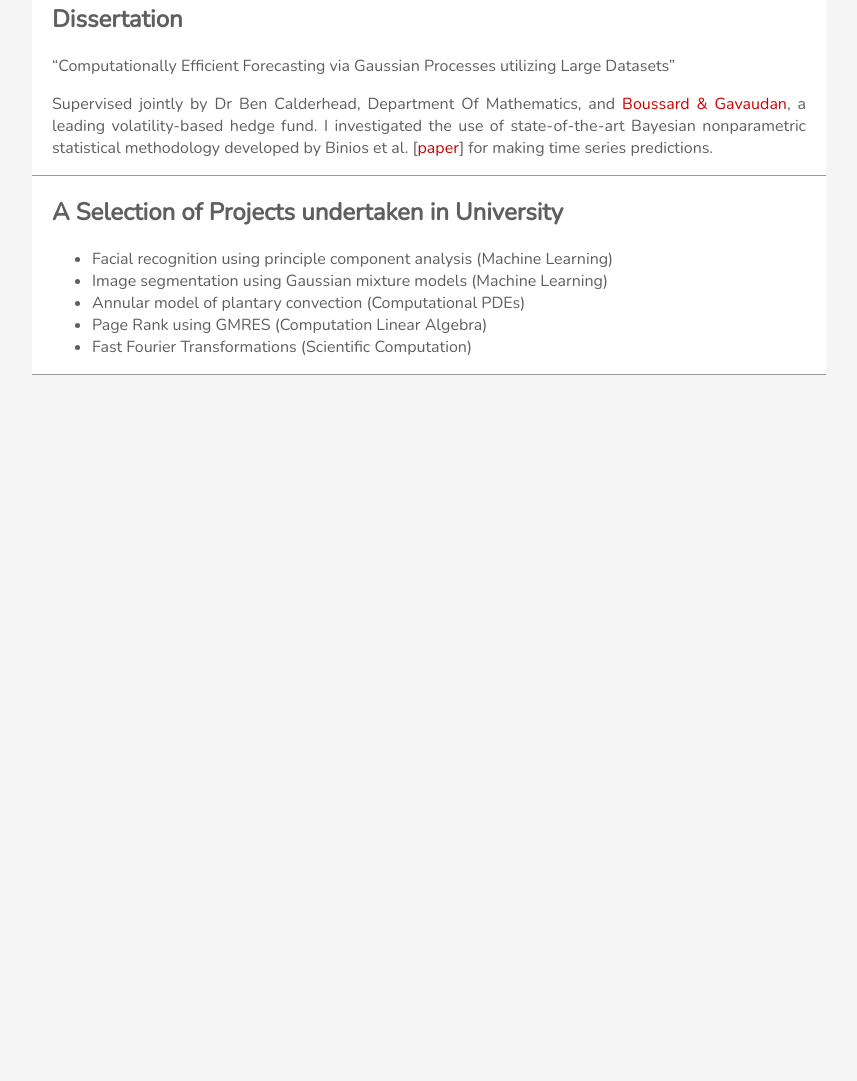
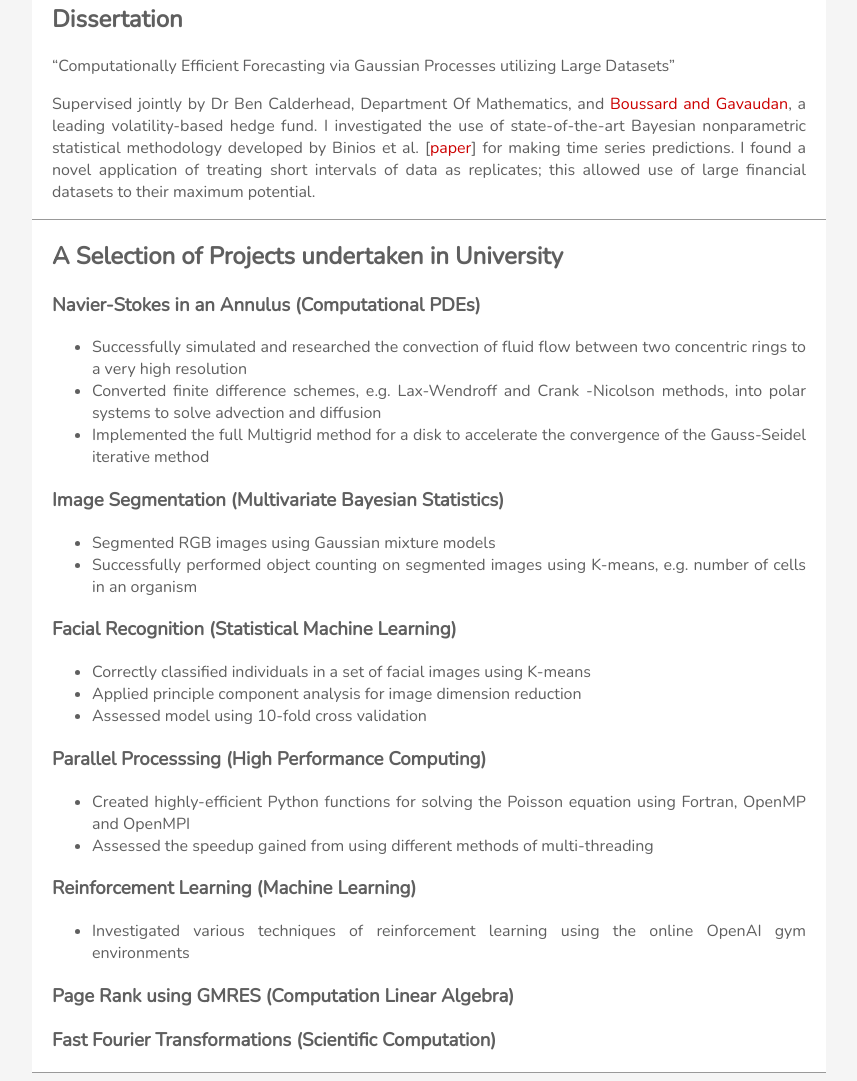
Before and after one commit to Yadub/Yadub.github.io, a plain HTML site: page index.html in a window 1280 px wide. Shown: the part 277-1358 px from the top of the page, without its empty margins (211-1068 px from the left). Before the commit the page ends 800 px from the top, so only its background shows below. Drawn offline with nearby package versions, Linux system fonts and the light colour scheme.

Commit message:
Updated projects section for the webpage

```diff
--- a/index.html
+++ b/index.html
@@ -42,19 +42,70 @@
           “Computationally Efficient Forecasting via Gaussian Processes utilizing Large Datasets”
         </p>
         <p>
-          Supervised jointly by Dr Ben Calderhead, Department Of Mathematics, and <a href="https://boussard-gavaudan.com">Boussard & Gavaudan</a>, a leading volatility-based hedge fund.  I investigated the use of state-of-the-art Bayesian nonparametric statistical methodology developed by Binios et al. [<a href="https://arxiv.org/abs/1611.05902">paper</a>] for making time series predictions.
+          Supervised jointly by Dr Ben Calderhead, Department Of Mathematics, and <a href="https://boussard-gavaudan.com">Boussard and Gavaudan</a>, a leading volatility-based hedge fund.
+          I investigated the use of state-of-the-art Bayesian nonparametric statistical methodology developed by Binios et al. [<a href="https://arxiv.org/abs/1611.05902">paper</a>] for making time series predictions.
+          I found a novel application of treating short intervals of data as replicates; this allowed use of large financial datasets to their maximum potential.
         </p>
       </div>
-      <!-- ADD UROP AND OTHER PROJECT INFORMATION -->
+      <!-- ADD UROP INFORMATION -->
       <div class="section">
         <h2>A Selection of Projects undertaken in University</h2>
+
+        <h3>Navier-Stokes in an Annulus (Computational PDEs)</h3>
         <ul>
-          <li>Facial recognition using principle component analysis (Machine Learning)</li>
-          <li>Image segmentation using Gaussian mixture models (Machine Learning)</li>
-          <li>Annular model of plantary convection (Computational PDEs)</li>
-          <li>Page Rank using GMRES (Computation Linear Algebra)</li>
-          <li>Fast Fourier Transformations (Scientific Computation)</li>
+          <li>
+            Successfully simulated and researched the convection of fluid flow between two concentric rings to a very high resolution
+          </li>
+          <li>
+            Converted finite difference schemes, e.g. Lax-Wendroff and Crank -Nicolson methods, into polar systems to solve advection and diffusion
+          </li>
+          <li>
+            Implemented the full Multigrid method for a disk to accelerate the convergence of the Gauss-Seidel iterative method
+          </li>
         </ul>
+
+        <h3>Image Segmentation (Multivariate Bayesian Statistics)</h3>
+        <ul>
+          <li>
+            Segmented RGB images using Gaussian mixture models
+          </li>
+          <li>
+            Successfully performed object counting on segmented images using K-means, e.g. number of cells in an organism
+          </li>
+        </ul>
+
+        <h3>Facial Recognition (Statistical Machine Learning)</h3>
+        <ul>
+          <li>
+            Correctly classified individuals in a set of facial images using K-means
+          </li>
+          <li>
+            Applied principle component analysis for image dimension reduction
+          </li>
+          <li>
+            Assessed model using 10-fold cross validation
+          </li>
+        </ul>
+
+        <h3>Parallel Processsing (High Performance Computing)</h3>
+        <ul>
+          <li>
+            Created highly-efficient Python functions for solving the Poisson equation using Fortran, OpenMP and OpenMPI
+          </li>
+          <li>
+            Assessed the speedup gained from using different methods of multi-threading
+          </li>
+        </ul>
+
+        <h3>Reinforcement Learning (Machine Learning)</h3>
+        <ul>
+          <li>
+            Investigated various techniques of reinforcement learning using the online OpenAI gym environments
+          </li>
+        </ul>
+
+        <h3>Page Rank using GMRES (Computation Linear Algebra)</h3>
+        <h3>Fast Fourier Transformations (Scientific Computation)</h3>
       </div>
     </div>
   </body>
```
